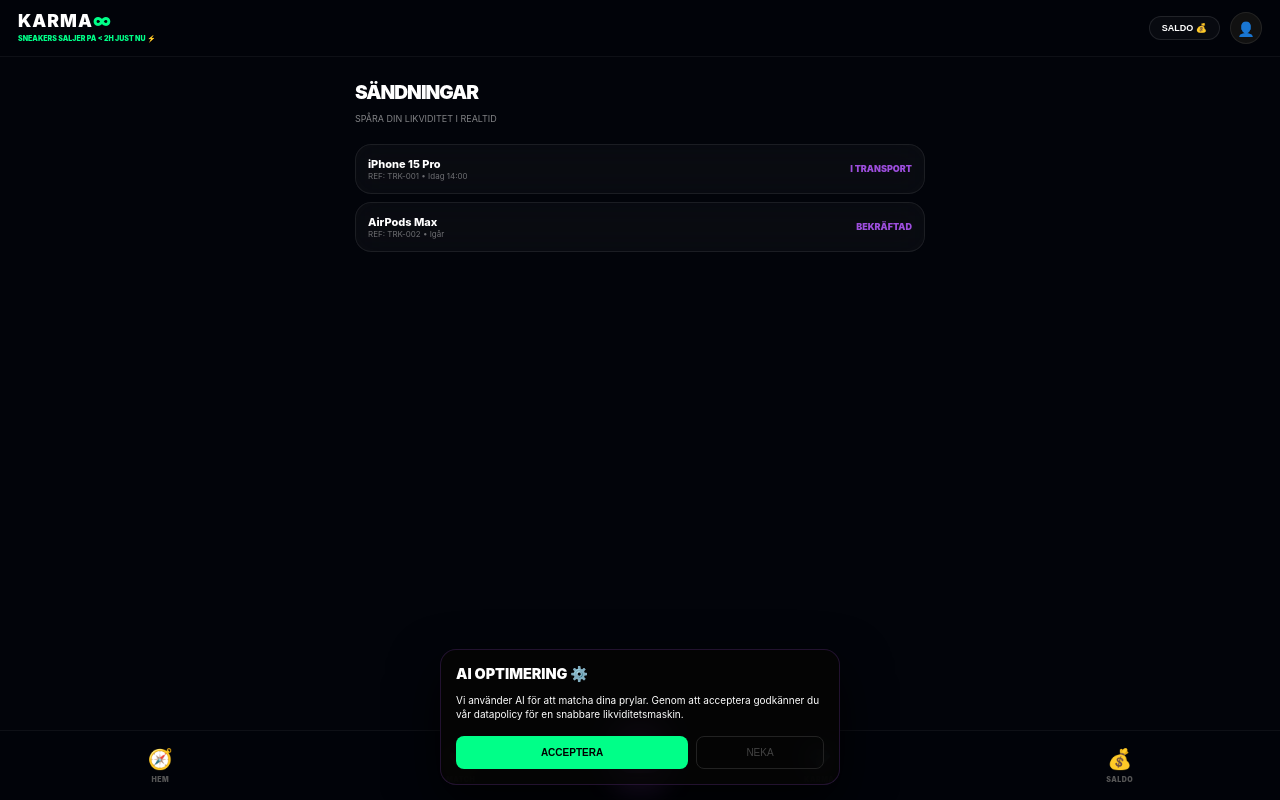
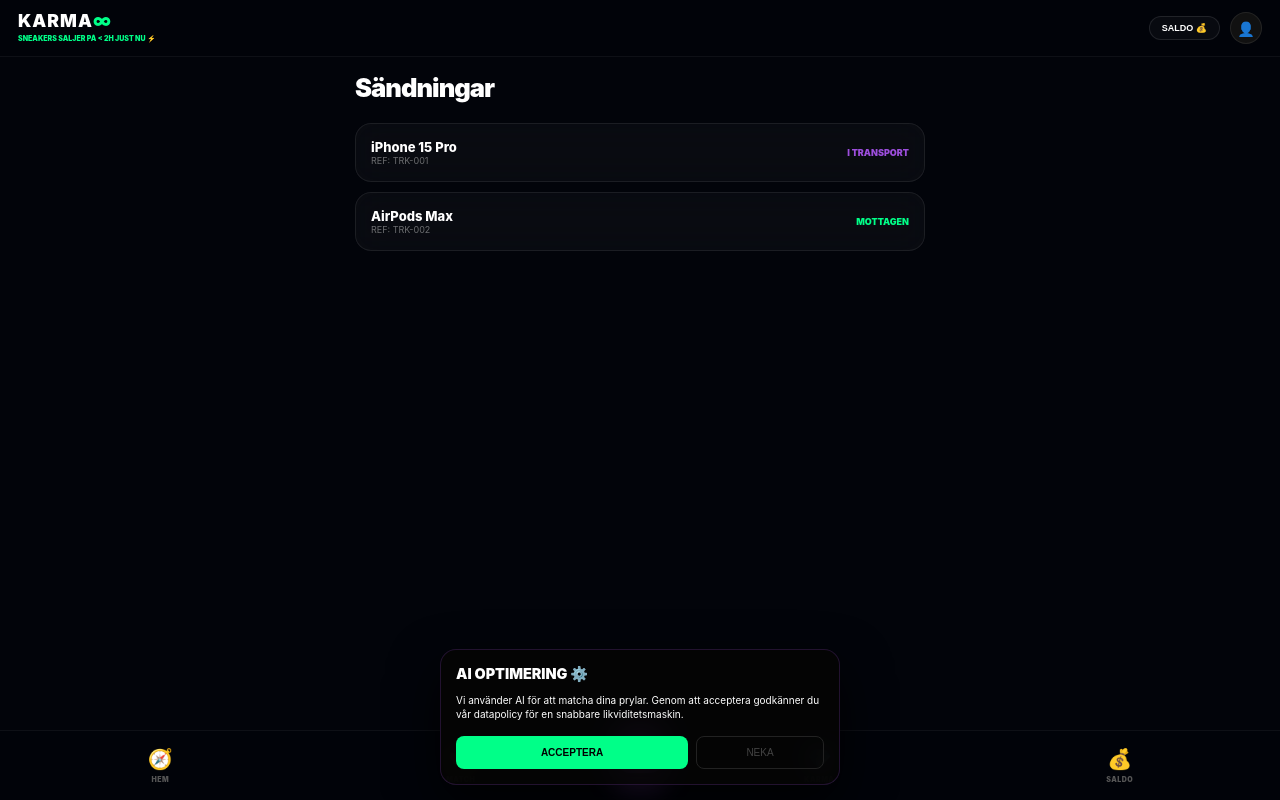
Before and after one commit to gascheckking/marketbeg-appGem, a Next.js app: page /shipments in a window 1280 px wide. Built offline with nearby package versions, Linux system fonts and the light colour scheme.

Commit message:
Update page.tsx

```diff
--- a/app/shipments/page.tsx
+++ b/app/shipments/page.tsx
@@ -1,27 +1,26 @@
+// // app/shipments/page.tsx
 "use client";
 import React from 'react';
 
 export default function ShipmentsPage() {
-  const activeShipments = [
-    { id: "TRK-001", item: "iPhone 15 Pro", status: "I TRANSPORT", date: "Idag 14:00" },
-    { id: "TRK-002", item: "AirPods Max", status: "BEKRÄFTAD", date: "Igår" }
+  const shipments = [
+    { id: "TRK-001", item: "iPhone 15 Pro", status: "I TRANSPORT", color: 'var(--neon-purple)' },
+    { id: "TRK-002", item: "AirPods Max", status: "MOTTAGEN", color: 'var(--neon-mint)' }
   ];
 
   return (
-    <div className="page-wrapper" style={{ padding: '10px 15px' }}>
+    <div className="page-wrapper" style={{ padding: '15px' }}>
       <header style={{ marginBottom: '20px' }}>
-        <h1 style={{ fontSize: '1.2rem', fontWeight: 900 }}>SÄNDNINGAR</h1>
-        <p style={{ fontSize: '9px', opacity: 0.5 }}>SPÅRA DIN LIKVIDITET I REALTID</p>
+        <h1 style={{ fontSize: '1.6rem', fontWeight: 900, margin: 0 }}>Sändningar</h1>
       </header>
-
-      <div style={{ display: 'flex', flexDirection: 'column', gap: '8px' }}>
-        {activeShipments.map(s => (
-          <div key={s.id} className="glass-card" style={{ padding: '12px', display: 'flex', justifyContent: 'space-between', alignItems: 'center' }}>
+      <div style={{ display: 'flex', flexDirection: 'column', gap: '10px' }}>
+        {shipments.map(s => (
+          <div key={s.id} className="glass-card" style={{ padding: '15px', borderRadius: '16px', display: 'flex', justifyContent: 'space-between', alignItems: 'center' }}>
             <div>
-              <div style={{ fontSize: '11px', fontWeight: 800 }}>{s.item}</div>
-              <div style={{ fontSize: '8px', opacity: 0.4 }}>REF: {s.id} • {s.date}</div>
+              <div style={{ fontSize: '13px', fontWeight: 800 }}>{s.item}</div>
+              <div style={{ fontSize: '9px', opacity: 0.4 }}>REF: {s.id}</div>
             </div>
-            <div style={{ fontSize: '9px', fontWeight: 900, color: 'var(--neon-purple)' }}>{s.status}</div>
+            <div style={{ fontSize: '9px', fontWeight: 900, color: s.color }}>{s.status}</div>
           </div>
         ))}
       </div>
```
